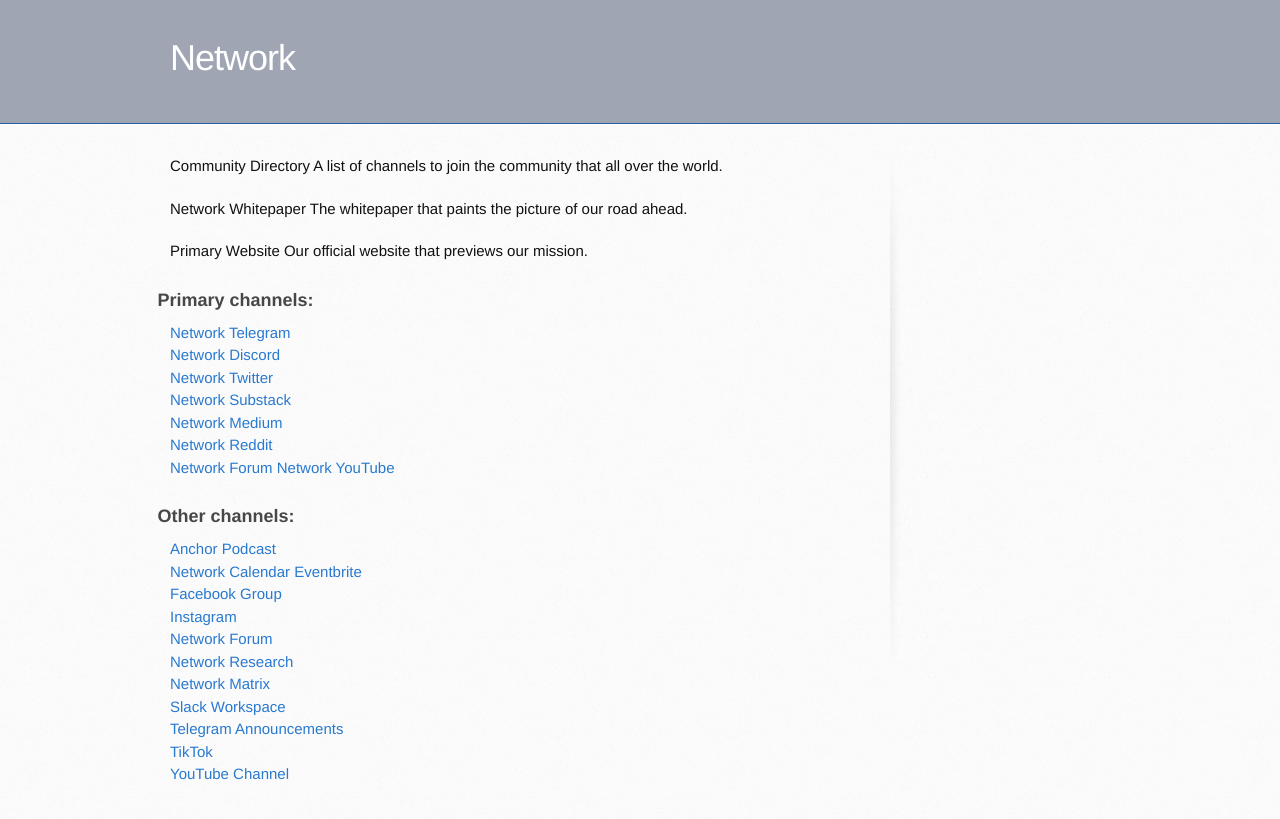
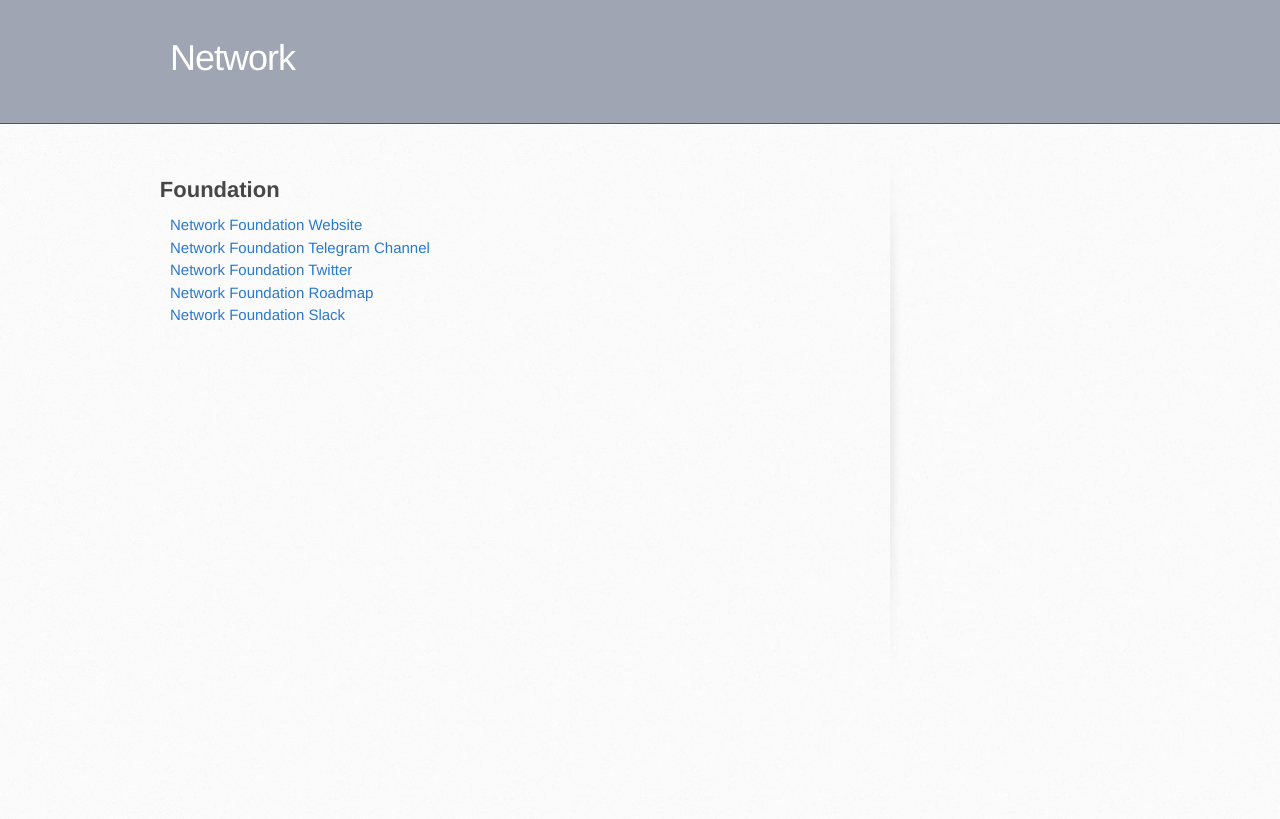
Before and after one commit to networkf/network.github.io, a Jekyll site: the page built from foundation.md, in a window 1280 px wide. Shown: the top 819 px of the page. Built offline with Jekyll 4.4.1, drawn with Linux system fonts in a browser that asks for light colours; some web fonts are replaced; our own code applies the rules of GitHub Pages for plain Markdown files; the repository's description, which GitHub fills in, is left out.

Commit message:
Update foundation.md

```diff
--- a/foundation.md
+++ b/foundation.md
@@ -5,53 +5,13 @@ layout: default
 <link rel="shortcut icon" type="image/png" href="/favicon.png">
 </head>
 ---
-
-Community Directory
-A list of channels to join the community that all over the world.
-
-Network Whitepaper
-The whitepaper that paints the picture of our road ahead.
-
-Primary Website
-Our official website that previews our mission.
-
-### Primary channels:
-<a href="https://t.me/networkfund" target="_blank">Network Telegram</a>
+## Foundation
+<a href="https://network.foundation" target="_blank">Network Foundation Website</a>
 <br>
-<a href="https://discord.gg/sCtK6YK" target="_blank">Network Discord</a>
+<a href="https://t.me/networkfoundation" target="_blank">Network Foundation Telegram Channel</a>
 <br>
-<a href="https://twitter.com/networkfund" target="_blank">Network Twitter</a>
+<a href="https://t.me/networkfdn" target="_blank">Network Foundation Twitter</a>
 <br>
-<a href="https://network.substack.com" target="_blank">Network Substack</a>
+<a href="https://github.com/orgs/network-foundation/projects/1/" target="_blank">Network Foundation Roadmap</a>
 <br>
-<a href="https://network.medium.com" target="_blank">Network Medium</a>
-<br>
-<a href="https://reddit.com/r/networkfund" target="_blank">Network Reddit</a>
-<br>
-<a href="https://forum.network.fund" target="_blank">Network Forum</a>
-<a href="https://www.youtube.com/@networkfund" target="_blank">Network YouTube</a>
-<br>
-
-### Other channels:
-<a href="https://anchor.fm/networkfund" target="_blank">Anchor Podcast</a>
-<br>
-<a href="https://calendar.google.com/calendar/u/0?cid=dG9kcTBvdGt2YzF1MXM5dG9kOTIxN3FzdWNAZ3JvdXAuY2FsZW5kYXIuZ29vZ2xlLmNvbQ" target="_blank">Network Calendar</a>
-<a href="https://networkfund.eventbrite.com" target="_blank">Eventbrite</a>
-<br>
-<a href="https://facebook.com/groups/networkfund" target="_blank">Facebook Group</a>
-<br>
-<a href="https://instagram.com/networkfund" target="_blank">Instagram</a>
-<br>
-<a href="https://forum.network.fund" target="_blank">Network Forum</a>
-<br>
-<a href="https://network.com.de" target="_blank">Network Research</a>
-<br>
-<a href="https://matrix.to/#/!XNSlHnqIwCumTmcAhm:matrix.org" target="_blank">Network Matrix</a>
-<br>
-<a href="https://networkfund.slack.com" target="_blank">Slack Workspace</a>
-<br>
-<a href="https://t.me/networkfoundation" target="_blank">Telegram Announcements</a>
-<br>
-<a href="https://tiktok.com/networkfund" target="_blank">TikTok</a>
-<br>
-<a href="https://www.youtube.com/channel/@networkfund" target="_blank">YouTube Channel</a>
+<a href="https://networkfoundaton.slack.com" target="_blank">Network Foundation Slack</a>
```
